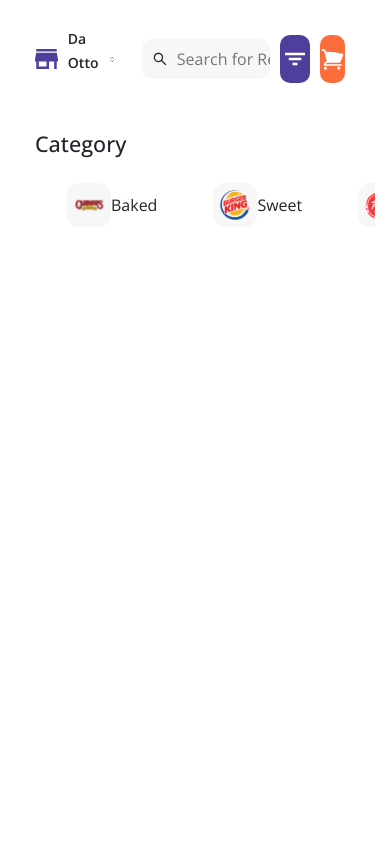
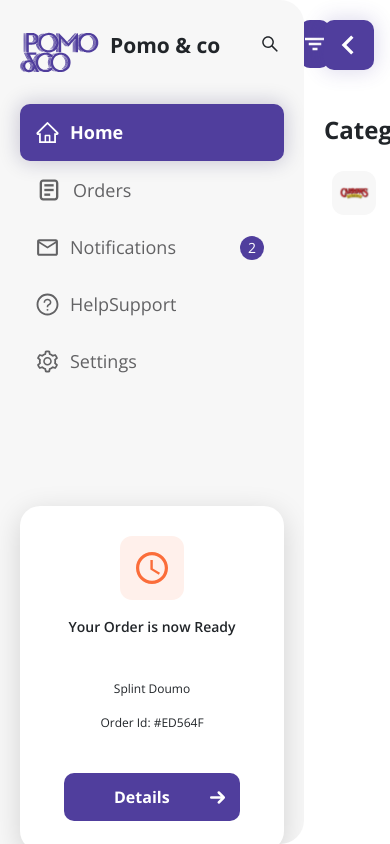
Before and after one commit to DharaKachhadia/restaurentwebapp, a React (Create React App) app: page /home in a window 390 px wide. Built offline with nearby package versions, Linux system fonts and the light colour scheme.

Commit message:
new changes

```diff
--- a/src/Components/Sidebar/index.jsx
+++ b/src/Components/Sidebar/index.jsx
@@ -12,16 +12,16 @@ import { CgLoadbarDoc } from "react-icons/cg";
 import { MdMailOutline } from "react-icons/md";
 import { HiOutlineChevronUpDown } from "react-icons/hi2";
 import { HiArrowSmRight } from "react-icons/hi";
-import { BiChevronLeft } from "react-icons/bi";
+import { BiChevronLeft,BiChevronRight } from "react-icons/bi";
 
-function SideBar() {
+function SideBar(props) {
   let location = useLocation();
   const CURRENT_WB_NAME = location.pathname.split("/")[1];
-  const [active, setActive] = useState(true);
+  const { onHandlebar, active } = props;
   return (
     <div className={`${!active && "inactive"} sidebar-container`}>
-      <div className="close-btn" onClick={() => setActive(!active)}>
-        <BiChevronLeft size={40} color="white" />
+      <div className="close-btn" onClick={onHandlebar}>
+        {active ? <BiChevronLeft size={40} color="white" /> : <BiChevronRight size={40} color="white" />}
       </div>
       <div className="sidebar-wrapper">
         <div className="logo-container">
@@ -45,6 +45,7 @@ function SideBar() {
             <Link to={"./notifications"} className="list-item">
               <MdMailOutline className={active && "sidler-icon"} size={25} />
               {active && "Notifications"}
+              {active && <div className="noti-icn">2</div>}
             </Link>
           </li>
           <li className={CURRENT_WB_NAME === "helpsupport" && "active"}>
@@ -69,7 +70,6 @@ function SideBar() {
           </div>
         )}
         {active && (
-          <>
             <div className="order-card">
               <div className="order-icon">
                 <img src={Order} alt="logo" className="order-card-icon" />
@@ -84,10 +84,6 @@ function SideBar() {
                 <HiArrowSmRight size={25} className="right-arrow" />
               </div>
             </div>
-          <div className="order-back-card">
-
-          </div>
-          </>
         )}
         {active && (
           <div className="email-container">
--- a/src/Components/Sidebar/sidebar.scss
+++ b/src/Components/Sidebar/sidebar.scss
@@ -58,10 +58,12 @@
     }
     ul {
       margin-top: 30px;
+      padding: 0 !important;
       li {
         padding: 15px;
         border-radius: 10px;
         transition: 0.1s ease-in-out;
+
         cursor: pointer;
         .list-item {
           font-size: 18px;
@@ -69,8 +71,25 @@
           color: #626264;
           width: 100%;
           transition: 0.1s ease-in-out;
+          position: relative;
           display: flex;
           align-items: center;
+          text-decoration: none;
+
+          .noti-icn{
+            display: flex;
+            align-items: center;
+            justify-content: center;
+            position: absolute;
+            top: auto;
+            right: 5px;
+            height: 24px;
+            width: 24px;
+            background-color: #503e9d;
+            color: white;
+            border-radius: 50%;
+            font-size: 14px;
+          }
         }
         .sidler-icon {
           margin-right: 10px;
@@ -116,7 +135,7 @@
       align-items: center;
       flex-direction: column;
       padding: 30px 0;
-      width: 90%;
+      width: 100%;
       align-self: center;
       border-radius: 20px;
       background-color: #fff;
@@ -160,16 +179,6 @@
       .right-arrow {
         color: #fff;
       }
-    }
-    .order-back-card{
-      height: 250px;
-      width: 90%;
-      display: flex;
-      align-self: center;
-      border-radius: 20px;
-      background-color: red;
-      // margin-top: 100px;
-      box-shadow: rgba(0, 0, 0, 0.15) 0px 7px 29px 0px;
     }
   }
 }
--- a/src/Pages/Home/home.scss
+++ b/src/Pages/Home/home.scss
@@ -8,7 +8,6 @@
     display: flex;
     align-items: center;
     justify-content: flex-end;
-  }
 
     .logo {
       height: 20px;
@@ -30,19 +29,18 @@
     .search {
       display: flex;
       align-items: center;
-    height: 40px;
-    width: 385px;
+      height: 48px;
+      width: 400px;
       border-radius: 10px;
-    background-color: #F7F7F7;
-    margin-right: 10px;
+      background-color: #f7f7f7;
+      margin-right: 15px;
 
       .search-input {
         outline: none;
         border: none;
         width: 100%;
         margin-left: 35px;
-      background-color: #F7F7F7;
-
+        background-color: #f7f7f7;
       }
 
       .search-icon {
@@ -57,12 +55,13 @@
       left: 0px;
       top: 0px;
       border-radius: 10px;
-    background-color: #503E9D;
-    margin-right: 10px;
+      background-color: #503e9d;
+      margin-right: 15px;
       align-items: center;
       justify-content: center;
       display: flex;
       color: #fff;
+      cursor: pointer;
     }
 
     .shopping-container {
@@ -71,11 +70,25 @@
       left: 0px;
       top: 0px;
       border-radius: 10px;
-    background-color: #FB6D3A;
-    margin-right: 10px;
+      background-color: #fb6d3a;
       align-items: center;
       justify-content: center;
       display: flex;
       color: #fff;
+      cursor: pointer;
     }
   }
+  .category-title {
+    font-size: 24px;
+    font-weight: 700;
+  }
+  .category {
+    margin-right: 48px;
+    cursor: pointer;
+    p {
+      font-size: 16px;
+      font-weight: 700;
+      margin-left: 15px;
+    }
+  }
+}
--- a/src/Pages/Home/index.jsx
+++ b/src/Pages/Home/index.jsx
@@ -11,10 +11,10 @@ function Home() {
     <div className='nav-container'>
       <div className='main-container'>
         <img src={Logo} alt="logo" className="logo" />
-        <p className='Da-Otto'> Da Otto</p>
+        <p className='Da-Otto mb-0'> Da Otto</p>
         <HiOutlineChevronUpDown size={25} className="down-up-arrow" />
         <div className='search'>
-          <AiOutlineSearch className='search-icon' />
+          <AiOutlineSearch className='search-icon' size={20}/>
           <input type="text" className='search-input' maxLength="50" size="15" placeholder="Search for Restaurants  (Press Enter to search)" />
         </div>
         <div className='filter-container'>
@@ -24,13 +24,13 @@ function Home() {
           <HiShoppingCart size={25} />
         </div>
       </div>
-      <h4 className='mt-5'>Category</h4>
+      <h4 className='mt-5 category-title'>Category</h4>
       <div className='d-flex mt-4'>
         {Category.map((item,index)=>{
           return(
-            <div className='d-flex align-items-center justify-content-center mx-4'>
+            <div className='d-flex align-items-center justify-content-center category'>
               <img src={item.img} alt="logo" className='ms-2'/>
-              <p className='m-0'>{item.name}</p>
+              <p className='mb-0'>{item.name}</p>
             </div>
           )
         })}
--- a/src/Routes.js
+++ b/src/Routes.js
@@ -1,4 +1,4 @@
-import React from "react";
+import React, { useState } from "react";
 import "./routes.scss";
 import { Routes, Route, BrowserRouter } from "react-router-dom";
 import {
@@ -12,12 +12,15 @@ import {
 import Sidebar from "./Components/Sidebar";
 
 function RoutesScreen() {
+  const [active, setActive] = useState(true)
+
+  const onHandlebar = () =>setActive(!active)
   return (
     <div className="routes-wrapper">
       <BrowserRouter>
         <div className="routes-container">
           <div className="sidebar">
-            <Sidebar />
+            <Sidebar onHandlebar={onHandlebar} active={active}/>
           </div>
           <div className="main-content">
             <Routes>
--- a/src/routes.scss
+++ b/src/routes.scss
@@ -5,11 +5,11 @@
     width: 100%;
     height: 100%;
     .sidebar {
-      width: 304px;
+      // width: 304px;
     }
     .main-content {
       margin-left: 0;
-      width: calc(100% - 304px);
+      width:100% ;
       overflow: scroll;
       .main-screens {
         height: calc(100% - 90px);
@@ -18,39 +18,39 @@
     }
   }
 }
-@media (max-width: 1200px) {
-  .routes-wrapper {
-    .routes-container {
-      .sidebar {
-        margin-right: 20px ;
-        width: 304px;
-      }
-      .main-content {
-        margin: 15px;
-        margin-left: 0;
-        width: 80%;
-        .main-screens {
-          height: calc(100% - 75px);
-          padding-top:15px;
-        }
-      }
-    }
-  }
-}
-@media (max-width: 870px) {
-  .routes-wrapper {
-    .routes-container {
-      .sidebar {
-        display: none;
-      }
-      .main-content {
-        margin: 15px;
-        width: 100%;
-        .main-screens {
-          height: calc(100% - 75px);
-          padding-top:15px;
-        }
-      }
-    }
-  }
-}
+// @media (max-width: 1200px) {
+//   .routes-wrapper {
+//     .routes-container {
+//       .sidebar {
+//         margin-right: 20px ;
+//         width: 304px;
+//       }
+//       .main-content {
+//         margin: 15px;
+//         margin-left: 0;
+//         width: 80%;
+//         .main-screens {
+//           height: calc(100% - 75px);
+//           padding-top:15px;
+//         }
+//       }
+//     }
+//   }
+// }
+// @media (max-width: 870px) {
+//   .routes-wrapper {
+//     .routes-container {
+//       .sidebar {
+//         display: none;
+//       }
+//       .main-content {
+//         margin: 15px;
+//         width: 100%;
+//         .main-screens {
+//           height: calc(100% - 75px);
+//           padding-top:15px;
+//         }
+//       }
+//     }
+//   }
+// }
```
Also changed, not shown: public/index.html (+5 -5 lines). Lines whose indentation alone changed are shown as unchanged.
